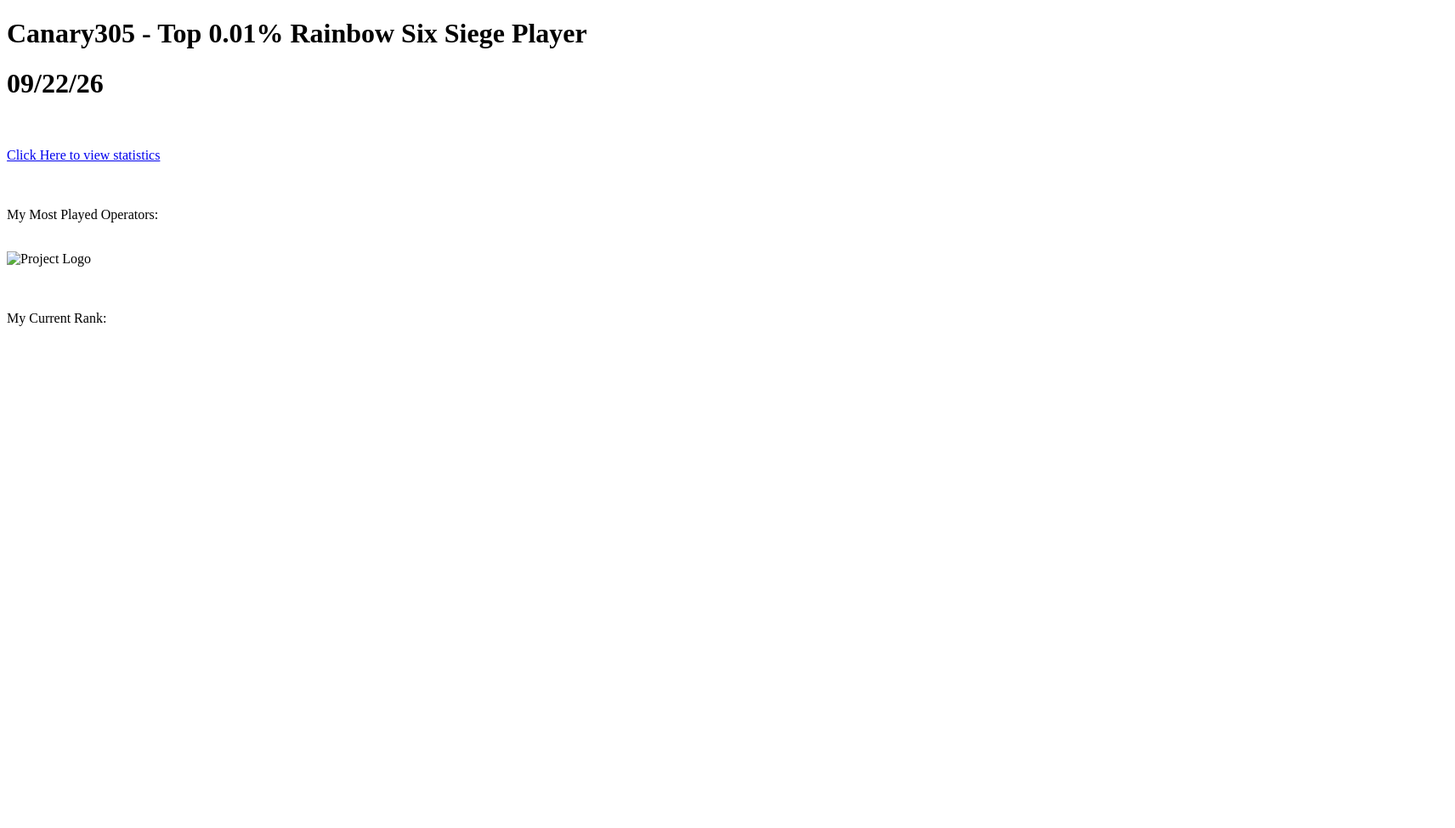
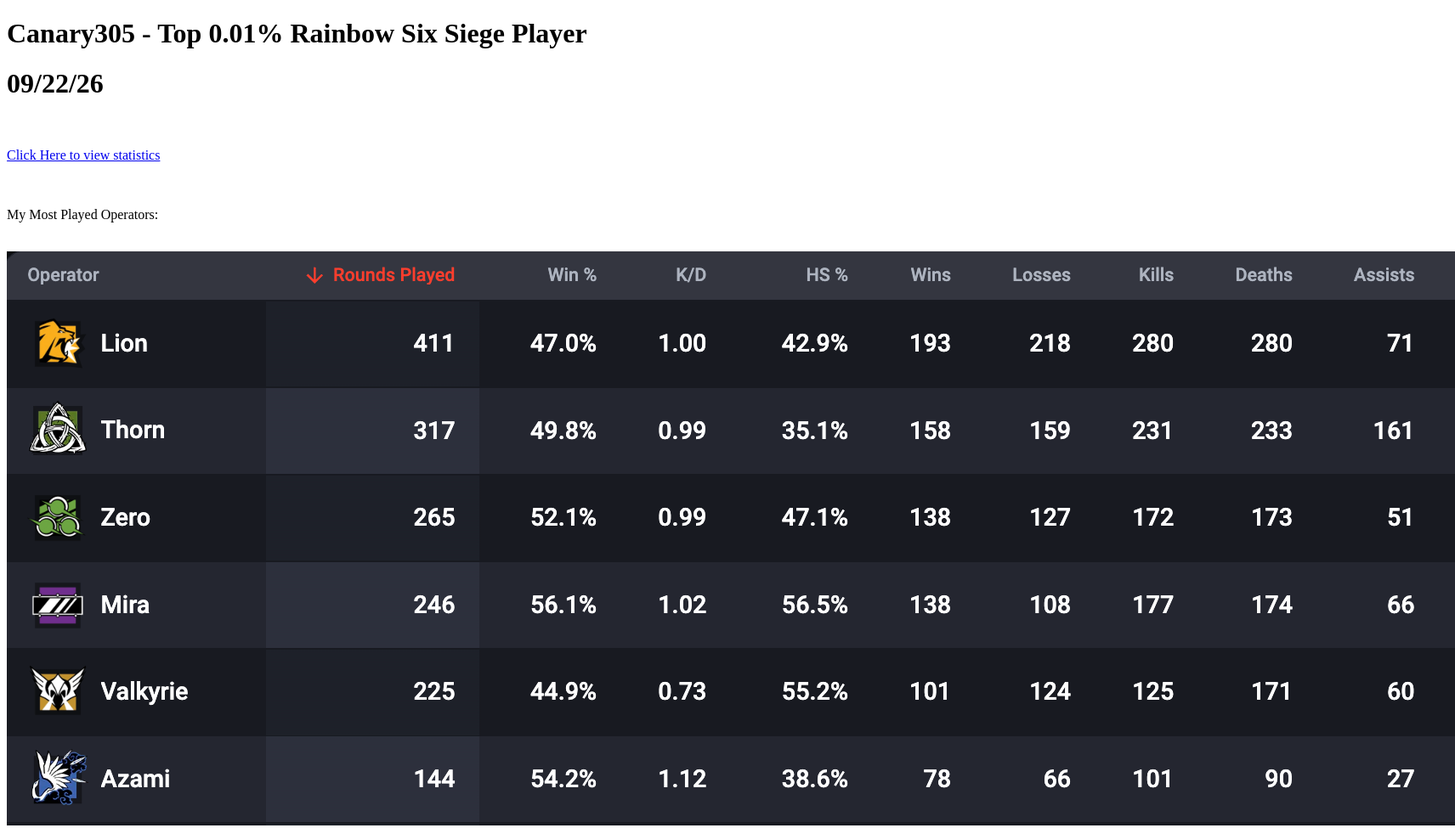
Before and after one commit to AhanRajesh/Canary305.github.io, a plain HTML site: page index.html in a window 1280 px wide. Shown: the top 975 px of the page at 85% size, 1712 px wide, since content can reach past the window. Before the commit the page ends 800 px from the top, so only its background shows below. Drawn offline with Linux system fonts and the light colour scheme.

Commit message:
Update image source for Most Played Operators

```diff
--- a/index.html
+++ b/index.html
@@ -16,7 +16,7 @@
     <br>
     <p>My Most Played Operators:</p>
     <br>
-    <img src="images/logo.png" alt="Project Logo" width="500">
+    <img src="https://github.com/AhanRajesh/Canary305.github.io/blob/main/MostPlayed.png" alt="MostPlayed">
     <br>
     <br>
     <br>
```
